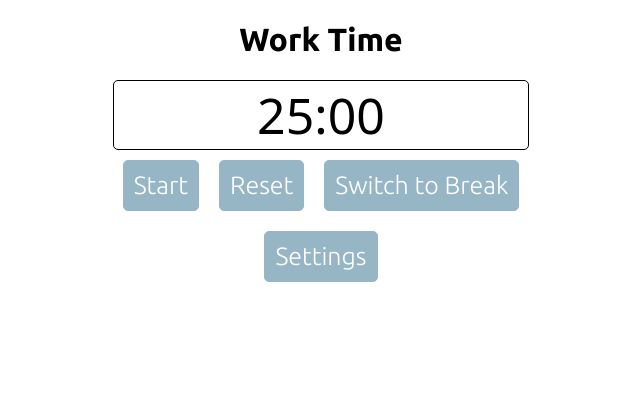
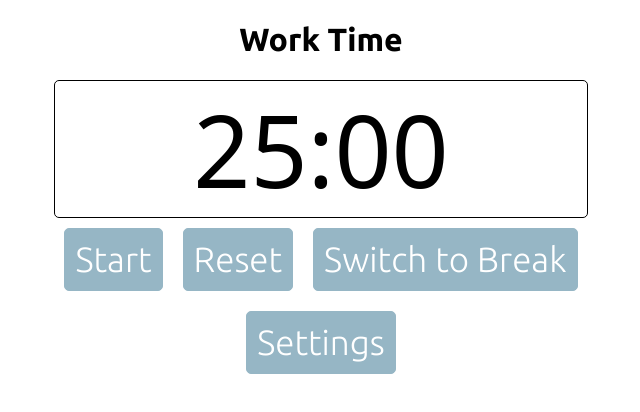
Before and after one commit to matayurt/PomodoroApp, a React (Create React App) app in the folder frontend/: page / in a window 1280 px wide. Shown: the top 412 px of the page, without its empty margins (319-959 px from the left). Built offline with nearby package versions, Linux system fonts and the light colour scheme.

Commit message:
Latest-Version-Fornow

```diff
--- a/frontend/src/components/PomodoroTimer.jsx
+++ b/frontend/src/components/PomodoroTimer.jsx
@@ -3,13 +3,11 @@ import React, { useState, useEffect } from 'react';
 import { Link } from 'react-router-dom';
 import "../main.css"
 
-const PomodoroTimer = () => {
+const PomodoroTimer = ({ workTime, breakTime }) => {
   // Durum (state) değişkenlerini tanımlıyoruz
-  const [time, setTime] = useState(1500);
+  const [time, setTime] = useState(workTime);
   const [isActive, setIsActive] = useState(false); // Sayaç aktif mi değil mi
   const [isBreak, setIsBreak] = useState(false); // Mola zamanı mı değil mi
-  const [workTime, setWorkTime] = useState(1500); // Çalışma süresi
-  const [breakTime, setBreakTime] = useState(300); // Mola süresi
 
   useEffect(() => {
     setTime(workTime); // workTime prop değiştiğinde zamanlayıcıyı güncelle
--- a/frontend/src/main.css
+++ b/frontend/src/main.css
@@ -7,7 +7,7 @@ body {
 }
 
 .button {
-    font-size: 25px;
+    font-size: 35px;
     background-color: #96B6C5;
     margin: 10px;
     padding: 10px;
@@ -35,10 +35,11 @@ body {
 }
 
 .timer {
-    font-size: 50px;
+    font-size: 100px;
     border: 1px solid;
     border-radius: 5px;
     font-family: system-ui, -apple-system, BlinkMacSystemFont, 'Segoe UI', Roboto, Oxygen, Ubuntu, Cantarell, 'Open Sans', 'Helvetica Neue', sans-serif;
+    font-weight: lighter;
 }
 
 .input {
```
